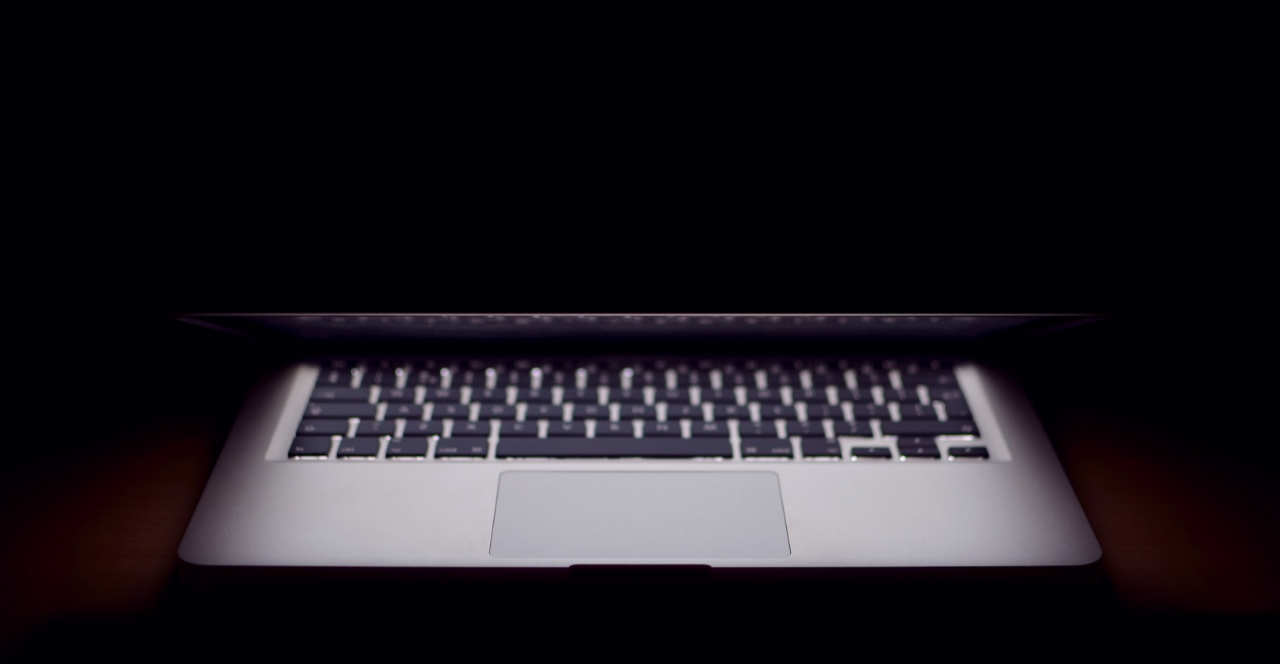
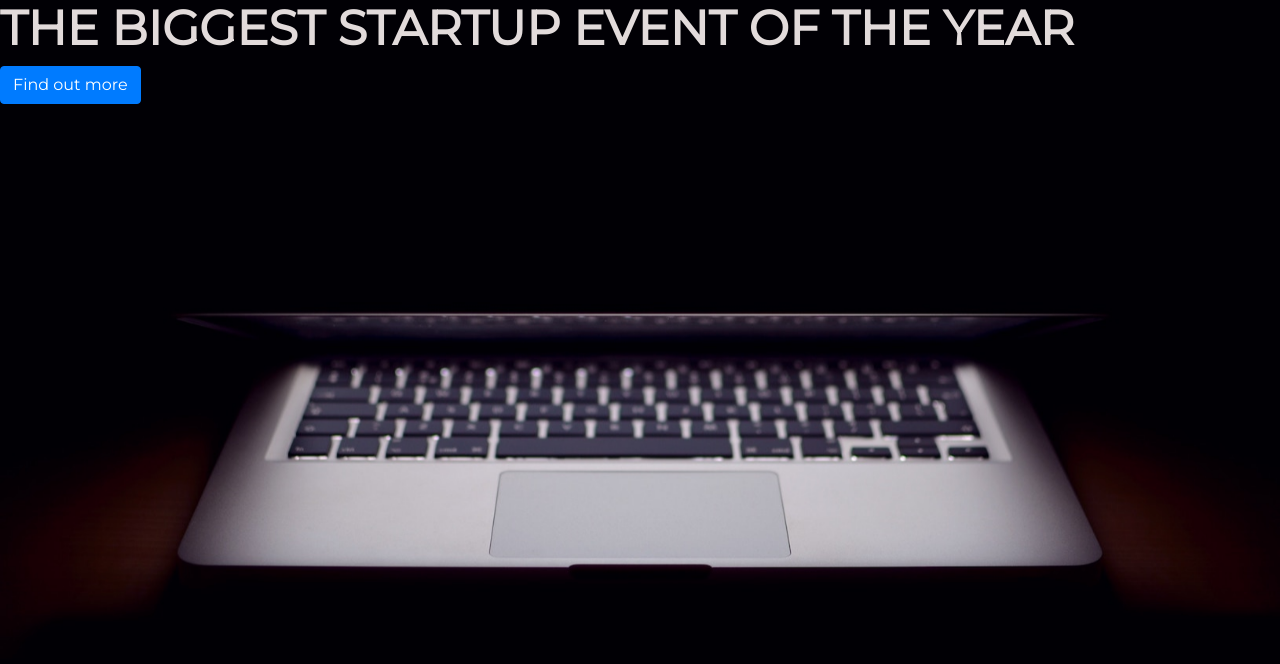
Before and after one commit to naavemajid/landingpage, a plain HTML site: page index.html in a window 1280 px wide. Drawn offline with nearby package versions, Linux system fonts and the light colour scheme.

Commit message:
made few changes

```diff
--- a/index.html
+++ b/index.html
@@ -15,6 +15,7 @@
     <link rel="stylesheet" type="text/css" href="style.css">
   </head>
   <body>
-
+    <h1 class="text-uppercase"><strong>The biggest startup event of the year</strong></h1>
+    <button class="btn btn-primary">Find out more</button>
   </body>
 </html>
--- a/style.css
+++ b/style.css
@@ -9,3 +9,8 @@ html {
   -o-background-size: cover;
   background-size: cover;
 }
+
+h1{
+  font-size: 3rem;
+  color: #e2dbdb;
+}
```
